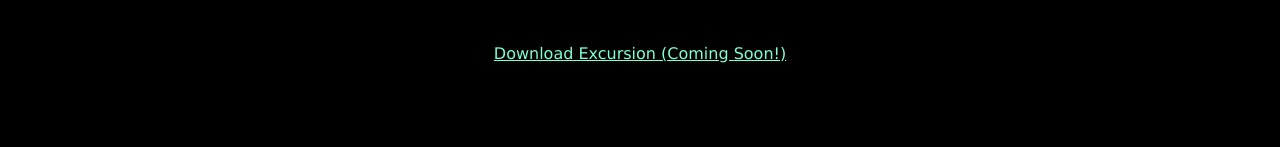
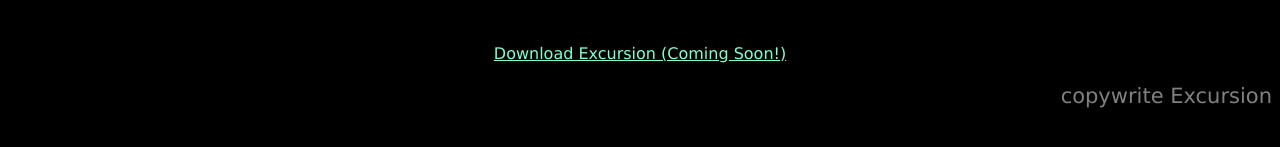
Before and after one commit to Sunshine-808/excursion, a plain HTML site: page index.html in a window 1280 px wide. Shown: the part 547-694 px from the top of the page. Drawn offline with Linux system fonts and the light colour scheme.

Commit message:
finish design v2

```diff
--- a/index.html
+++ b/index.html
@@ -21,6 +21,6 @@
 <p><img src="resources/phone.png"></p>
 <h4 class="header--sub-header">Coming Soon for iPhone and Android</h4>
 <p><a class="link--cta" href="#">Download Excursion (Coming Soon!)</a></p>
-
+<p class="footer--copywrite">copywrite Excursion</p>
 </body>
 </html>
--- a/resources/css/style.css
+++ b/resources/css/style.css
@@ -18,10 +18,16 @@ body {
 
 .header--subheader {
 	font-size: 21px;
-	color: gray;
+	color: grey;
 }
 
 .link--cta {
 	font-size: 16px;
 	color: aquamarine;
 }
+
+.footer--copywrite {
+	font-size: 21px;
+	color: grey;
+	text-align: right;
+}
```
